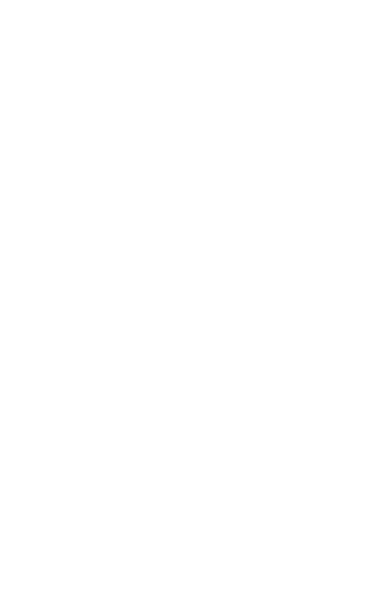
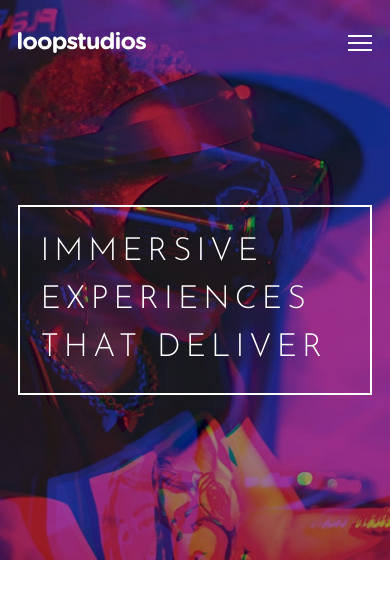
Before and after one commit to Robertron624/loopstudios-landing-page, a plain HTML site: page index.html in a window 390 px wide. Drawn offline with Linux system fonts and the light colour scheme.

Commit message:
header mobile design

```diff
--- a/index.html
+++ b/index.html
@@ -15,6 +15,22 @@
   <link rel="stylesheet" href="styles.css">
 </head>
 <body>
+
+
+  <header>
+    <div class="inner">
+      <img src="/images/logo.svg" alt="LoopStudios logo">
+      <div class="mobile-hamburger">
+        <img src="/images/icon-hamburger.svg" alt="mobile menu switcher">
+      </div>
+    </div>
+    <div class="hero-text">
+      <p>
+        Immersive experiences that deliver
+      </p>
+    </div>
+  </header>
+
   <!-- About
   Careers
   Events
@@ -50,5 +66,7 @@
   Support
 
   © 2021 Loopstudios. All rights reserved. -->
+
+  <script src="/index.js"></script>
 </body>
 </html>
--- a/styles.css
+++ b/styles.css
@@ -1,7 +1,111 @@
+/* Box sizing rules */
+*,
+*::before,
+*::after {
+  box-sizing: border-box;
+}
+
+/* Remove default margin */
+body,
+h1,
+h2,
+h3,
+h4,
+p,
+figure,
+blockquote,
+dl,
+dd {
+  margin: 0;
+}
+
+/* Remove list styles on ul, ol elements with a list role, which suggests default styling will be removed */
+ul[role='list'],
+ol[role='list'] {
+  list-style: none;
+}
+
+/* Set core root defaults */
+html:focus-within {
+  scroll-behavior: smooth;
+}
+
+/* A elements that don't have a class get default styles */
+a:not([class]) {
+  text-decoration-skip-ink: auto;
+}
+
+/* Make images easier to work with */
+img,
+picture {
+  max-width: 100%;
+  display: block;
+}
+
+/* Inherit fonts for inputs and buttons */
+input,
+button,
+textarea,
+select {
+  font: inherit;
+}
+
+/* Remove all animations, transitions and smooth scroll for people that prefer not to see them */
+@media (prefers-reduced-motion: reduce) {
+  html:focus-within {
+   scroll-behavior: auto;
+  }
+
+  *,
+  *::before,
+  *::after {
+    animation-duration: 0.01ms !important;
+    animation-iteration-count: 1 !important;
+    transition-duration: 0.01ms !important;
+    scroll-behavior: auto !important;
+  }
+}
+
 body {
+    font-family: 'Josefin Sans', sans-serif;
+    margin: 0;
+    padding: 0;
+
+    /* Set core body defaults */
+    min-height: 100vh;
+    text-rendering: optimizeSpeed;
+    line-height: 1.5;
+}
+
+h1 {
     font-family: 'Alata', sans-serif;
 }
 
-h1 {
-    font-family: 'Josefin Sans', sans-serif;
+header {
+    background-image: url(/images/mobile/image-hero.jpg);
+    background-size: 100%;
+    background-repeat: no-repeat;
+    padding: 2rem 1.1rem 0;
+    height: 35rem;
 }
+
+header .inner {
+    display: flex;
+    justify-content: space-between;
+    align-items: center;
+}
+
+header .inner > img {
+    width: 8rem;
+}
+
+header .hero-text {
+    border: 2px solid white;
+    text-transform: uppercase;
+    color: white;
+    padding: 1.3rem;
+    font-weight: 300;
+    font-size: 2rem;
+    margin-top: 9.5rem;
+    letter-spacing: 5px;
+}
```
Also changed, not shown: index.js (added).
